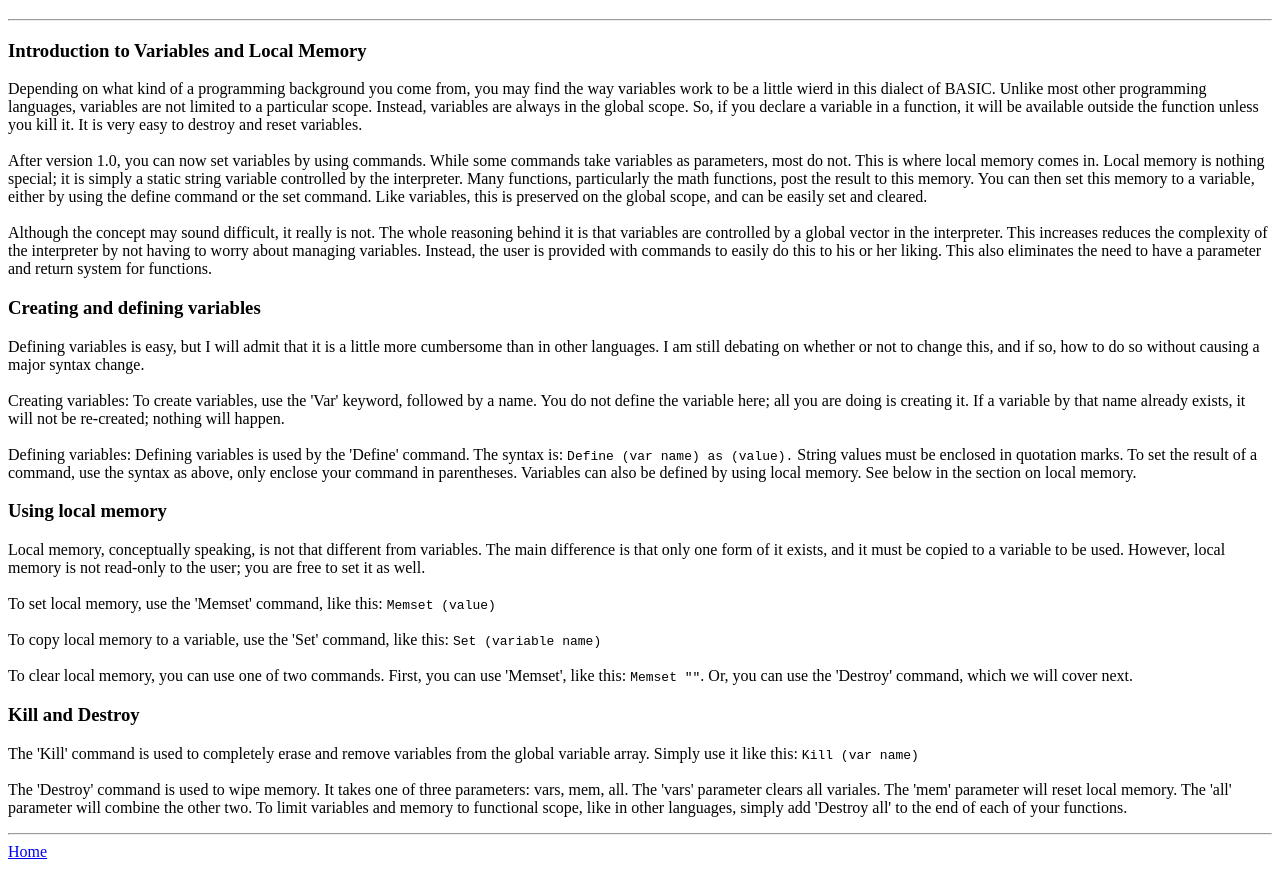
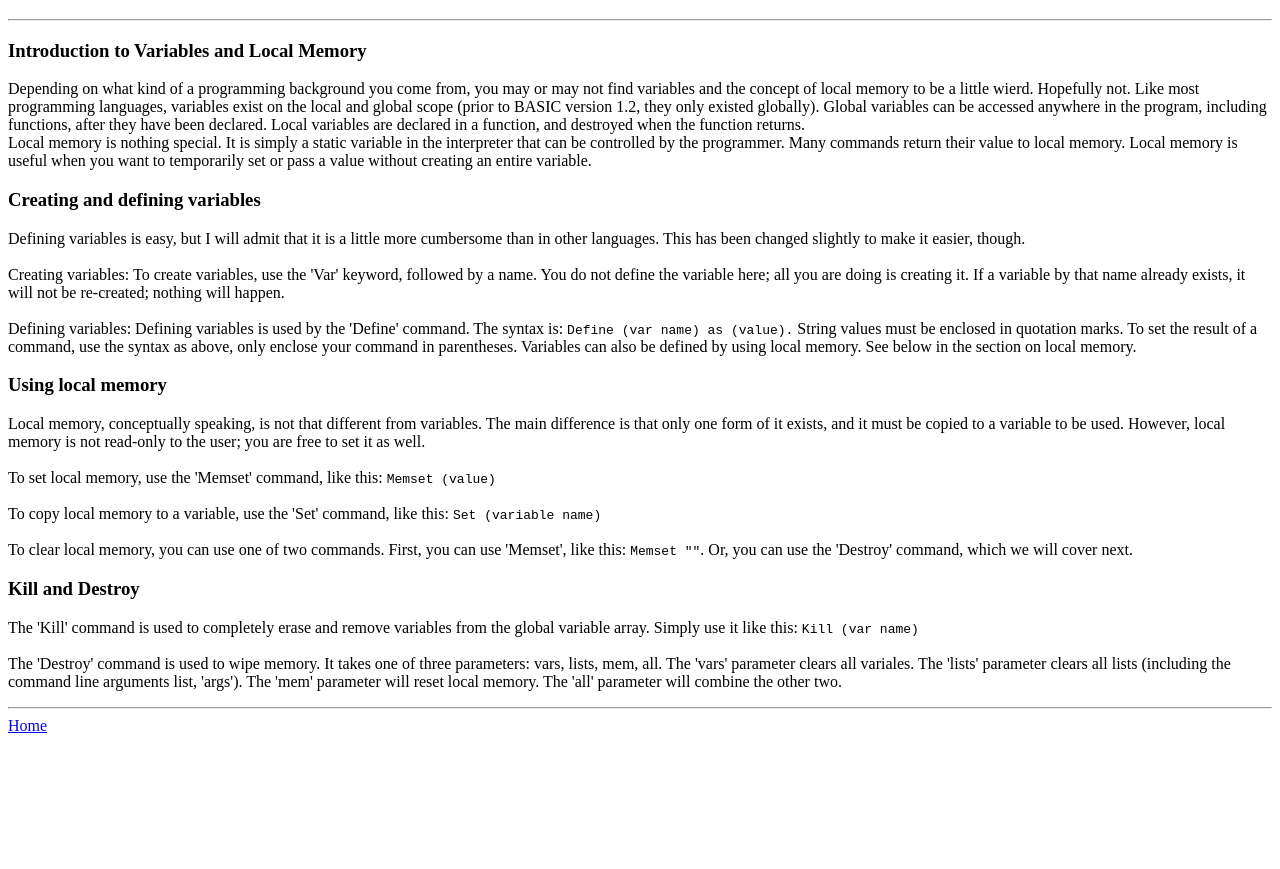
Before and after one commit to patrickf2000/basic, a plain HTML site: page doc/vars.html in a window 1280 px wide. Shown: the part 61-930 px from the top of the page. After the commit the page ends 804 px from the top, so only its background shows below. Drawn offline with Linux system fonts and the light colour scheme.

Commit message:
updated documentation

```diff
--- a/doc/vars.html
+++ b/doc/vars.html
@@ -9,12 +9,10 @@
 <hr />
 
 <h3>Introduction to Variables and Local Memory</h3>
-<p>Depending on what kind of a programming background you come from, you may find the way variables work to be a little wierd in this dialect of BASIC. Unlike most other programming languages, variables are not limited to a particular scope. Instead, variables are always in the global scope. So, if you declare a variable in a function, it will be available outside the function unless you kill it. It is very easy to destroy and reset variables.<br /><br />
-After version 1.0, you can now set variables by using commands. While some commands take variables as parameters, most do not. This is where local memory comes in. Local memory is nothing special; it is simply a static string variable controlled by the interpreter. Many functions, particularly the math functions, post the result to this memory. You can then set this memory to a variable, either by using the define command or the set command. Like variables, this is preserved on the global scope, and can be easily set and cleared.<br /><br />
-Although the concept may sound difficult, it really is not. The whole reasoning behind it is that variables are controlled by a global vector in the interpreter. This increases reduces the complexity of the interpreter by not having to worry about managing variables. Instead, the user is provided with commands to easily do this to his or her liking. This also eliminates the need to have a parameter and return system for functions.</p>
+<p>Depending on what kind of a programming background you come from, you may or may not find variables and the concept of local memory to be a little wierd. Hopefully not. Like most programming languages, variables exist on the local and global scope (prior to BASIC version 1.2, they only existed globally). Global variables can be accessed anywhere in the program, including functions, after they have been declared. Local variables are declared in a function, and destroyed when the function returns.<br />Local memory is nothing special. It is simply a static variable in the interpreter that can be controlled by the programmer. Many commands return their value to local memory. Local memory is useful when you want to temporarily set or pass a value without creating an entire variable.</p>
 
 <h3>Creating and defining variables</h3>
-<p>Defining variables is easy, but I will admit that it is a little more cumbersome than in other languages. I am still debating on whether or not to change this, and if so, how to do so without causing a major syntax change.<br /><br >
+<p>Defining variables is easy, but I will admit that it is a little more cumbersome than in other languages. This has been changed slightly to make it easier, though.<br /><br >
 
 Creating variables: To create variables, use the 'Var' keyword, followed by a name. You do not define the variable here; all you are doing is creating it. If a variable by that name already exists, it will not be re-created; nothing will happen.<br /><br />
 
@@ -28,7 +26,7 @@ To clear local memory, you can use one of two commands. First, you can use 'Mems
 
 <h3>Kill and Destroy</h3>
 <p>The 'Kill' command is used to completely erase and remove variables from the global variable array. Simply use it like this: <code>Kill (var name)</code><br /><br />
-The 'Destroy' command is used to wipe memory. It takes one of three parameters: vars, mem, all. The 'vars' parameter clears all variales. The 'mem' parameter will reset local memory. The 'all' parameter will combine the other two. To limit variables and memory to functional scope, like in other languages, simply add 'Destroy all' to the end of each of your functions.</p>
+The 'Destroy' command is used to wipe memory. It takes one of three parameters: vars, lists, mem, all. The 'vars' parameter clears all variales. The 'lists' parameter clears all lists (including the command line arguments list, 'args'). The 'mem' parameter will reset local memory. The 'all' parameter will combine the other two.</p>
 
 <hr />
 <a href="index.html">Home</a>
```
Also changed, not shown: doc/lists.html (+3 -1 lines).
